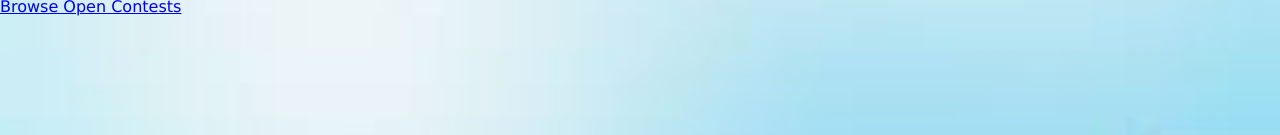
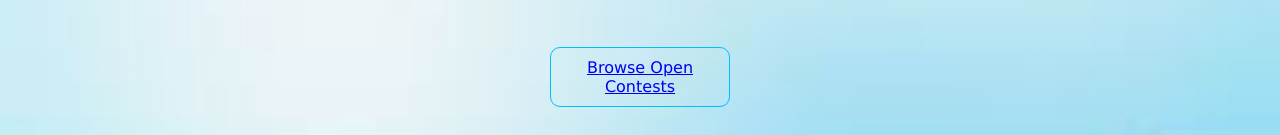
Before and after one commit to Dhruvi-panseriya/Learning, a plain HTML site: page 10_07_2023/demo111.html in a window 1280 px wide. Shown: the part 2147-2282 px from the top of the page. Drawn offline with Linux system fonts and the light colour scheme.

Commit message:
update code

```diff
--- a/10_07_2023/demo11.css
+++ b/10_07_2023/demo11.css
@@ -311,7 +311,14 @@ p{
     padding-left: 35px;
 }
 
-
-.border-button text-center{
-    width: 50px;
+.button2{
+    text-align: center;
+    border: 1px solid #00bdfe;
+    padding: 10px 30px;
+    margin-left: 550px;
+    margin-right: 550px;
+    margin-top: 50px;
+    color: #00bdfe;
+    text-decoration: none;
+    border-radius: 10px;
 }
--- a/10_07_2023/demo111.html
+++ b/10_07_2023/demo111.html
@@ -136,7 +136,7 @@
               <span class="likes"><i class="fa fa-heart"></i> 256</span> -->
         </div>
         <div class="border-button">
-          <a class="card_button" href="#">Browse Space Pic <br>Contests</a>
+          <a class="card_button" href="#">Browse Space Pic <br> Contests</a>
         </div>
       </div>
     </div>
@@ -207,7 +207,7 @@
       </div>
 
       <div class="button2">
-        <a href="#">Browse Open Contests</a>
+        <a class="btn" href="#">Browse Open Contests</a>
       </div>
   </section>
 
```
